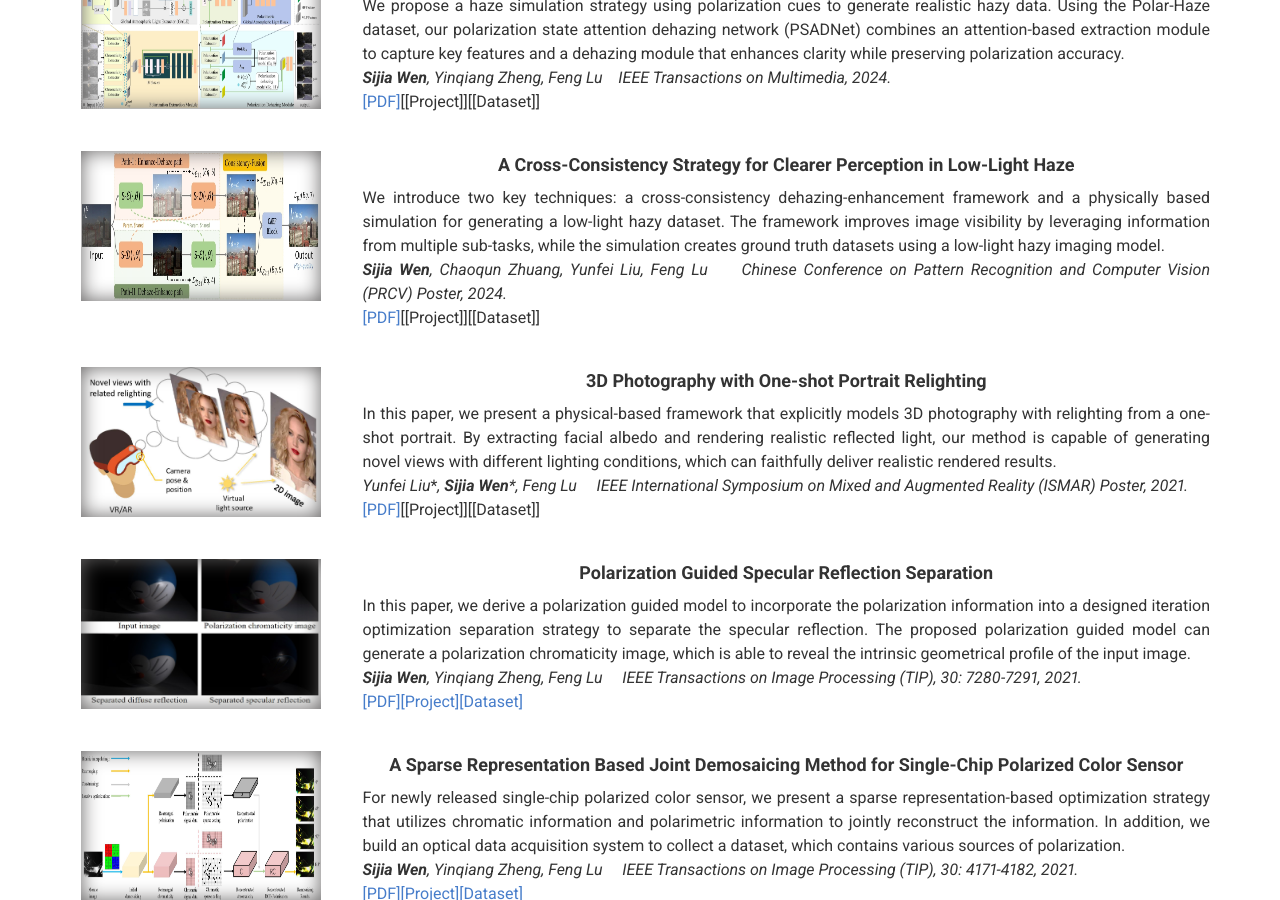
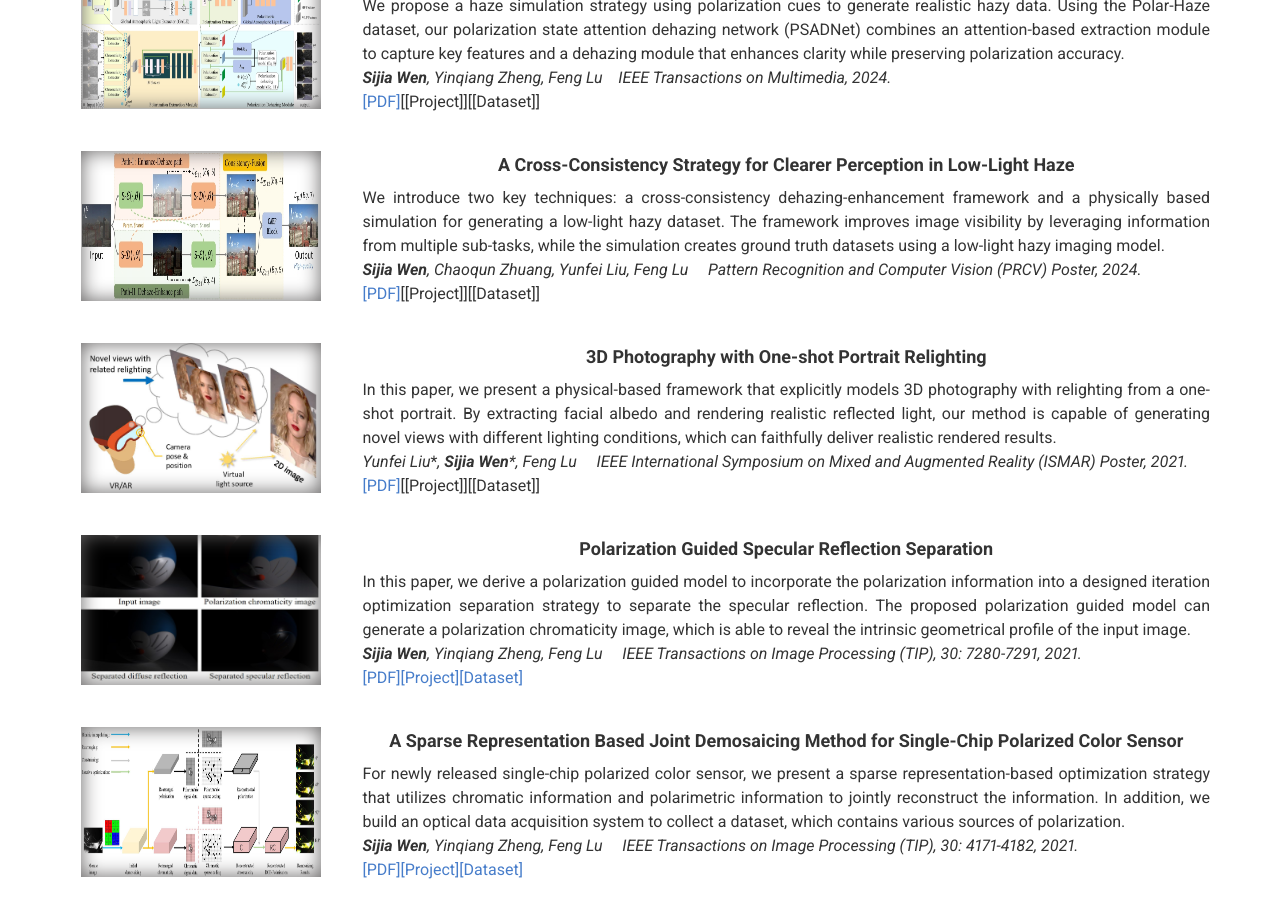
Before and after one commit to wsj6666/wsj6666.github.io, a Jekyll site: the page built from index.md, in a window 1280 px wide and 900 px high, scrolled down 1059 px. Built offline with Jekyll 4.4.1, drawn with Linux system fonts in a browser that asks for light colours; nearby versions of some CDN libraries.

Commit message:
Update _config.yml

```diff
--- a/_config.yml
+++ b/_config.yml
@@ -57,7 +57,7 @@ content:
             A Cross-Consistency Strategy for Clearer Perception in Low-Light Haze
         description: | # this will include new lines to allow paragraphs
             We introduce two key techniques: a cross-consistency dehazing-enhancement framework and a physically based simulation for generating a low-light hazy dataset. The framework improves image visibility by leveraging information from multiple sub-tasks, while the simulation creates ground truth datasets using a low-light hazy imaging model. <br>
-            <i>**Sijia Wen**, Chaoqun Zhuang, Yunfei Liu, Feng Lu &nbsp;&nbsp;&nbsp; Chinese Conference on Pattern Recognition and Computer Vision (PRCV) Poster, 2024.</i><br>
+            <i>**Sijia Wen**, Chaoqun Zhuang, Yunfei Liu, Feng Lu &nbsp;&nbsp;&nbsp; Pattern Recognition and Computer Vision (PRCV) Poster, 2024.</i><br>
             [[PDF]](https://link.springer.com/chapter/10.1007/978-981-97-8685-5_5)[[Project]][[Dataset]]
       - layout: left
         list_image: images/in_vr.jpg
```
